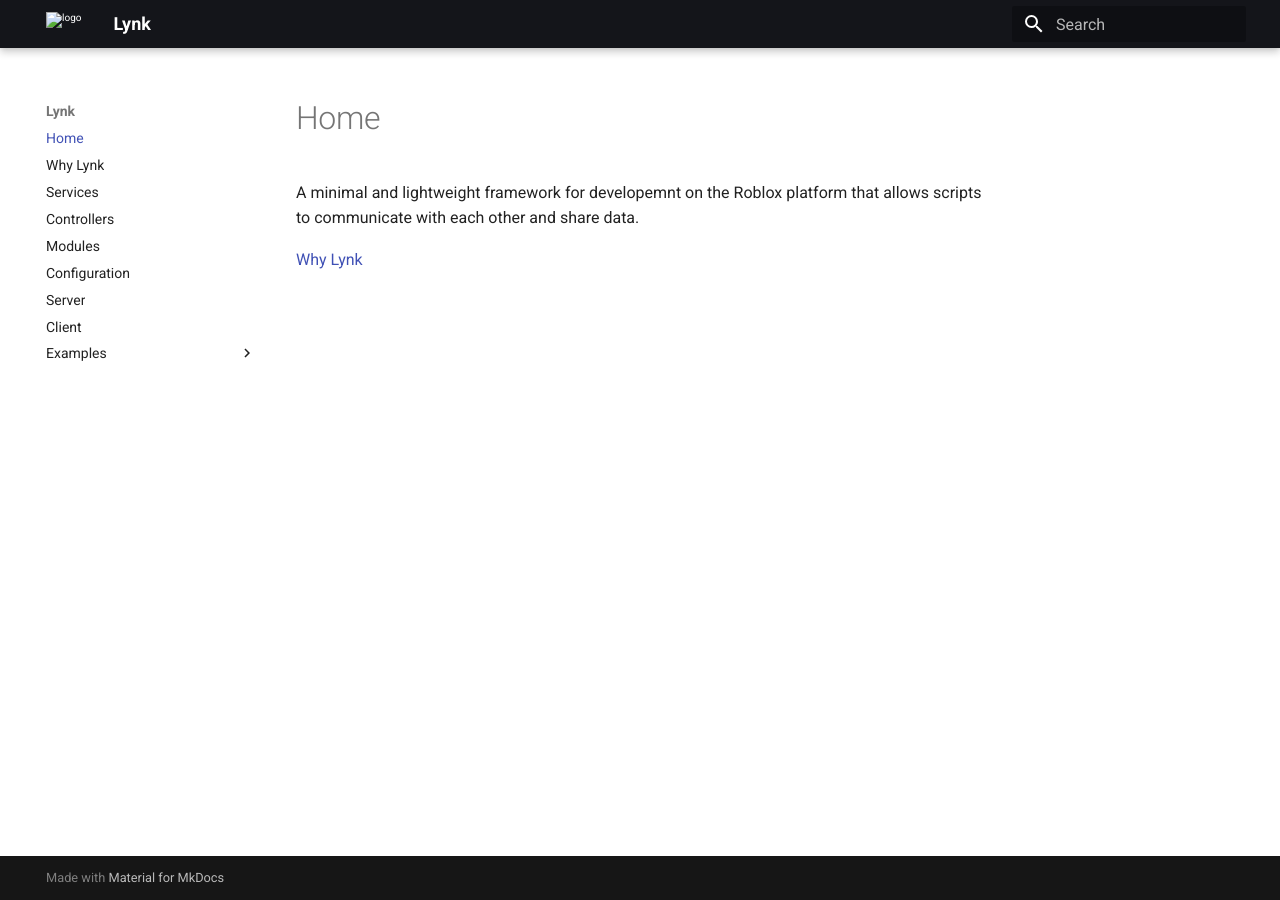
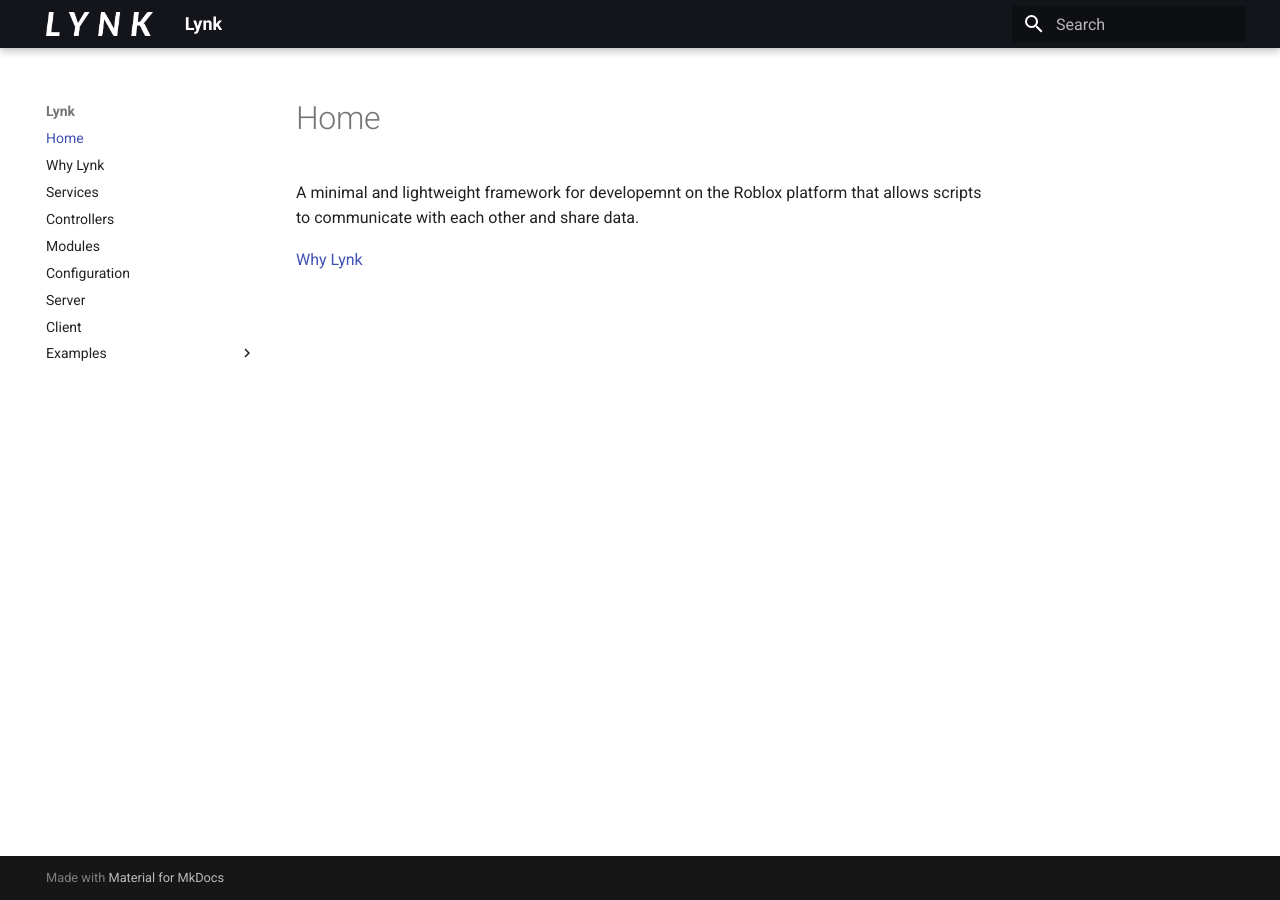
Before and after one commit to optimisticside/lynk, an MkDocs documentation site: the page built from docs/index.md, in a window 1280 px wide. Built offline with MkDocs 1.6.1 and Material for MkDocs 9.7.7, drawn with Linux system fonts in a browser that asks for light colours.

Commit message:
Fixed docs

```diff
--- a/mkdocs.yml
+++ b/mkdocs.yml
@@ -17,8 +17,8 @@ nav:
 
 theme:
   name: material
-  favicon: "assets/icon.png"
-  logo: "assets/logo_white.png"
+  favicon: "img/icon.png"
+  logo: "img/logo_white.png"
   palette:
     primary: black
     accent: grey
```
Also changed, not shown: README.md (+1 -1 lines), docs/img/icon.png (renamed from assets/icon.png), docs/img/logo.png (renamed from assets/logo.png), docs/img/logo_white.png (renamed from assets/logo_white.png).
